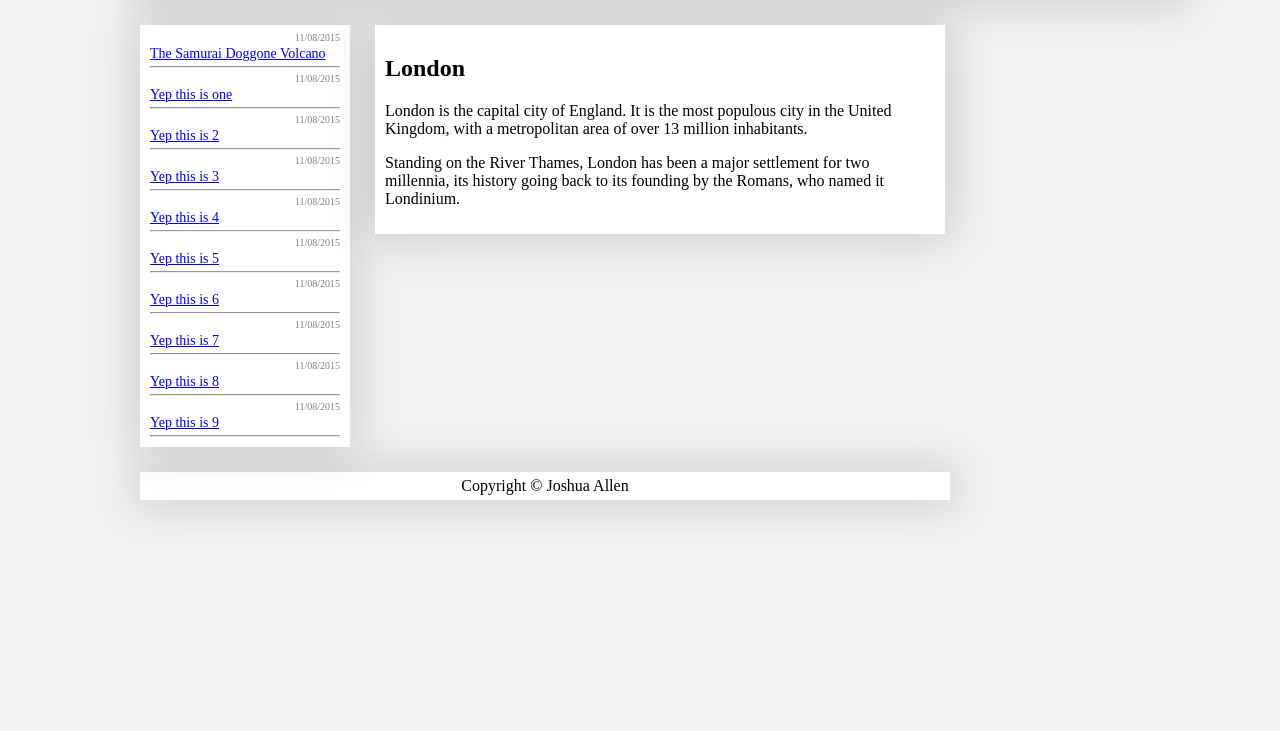
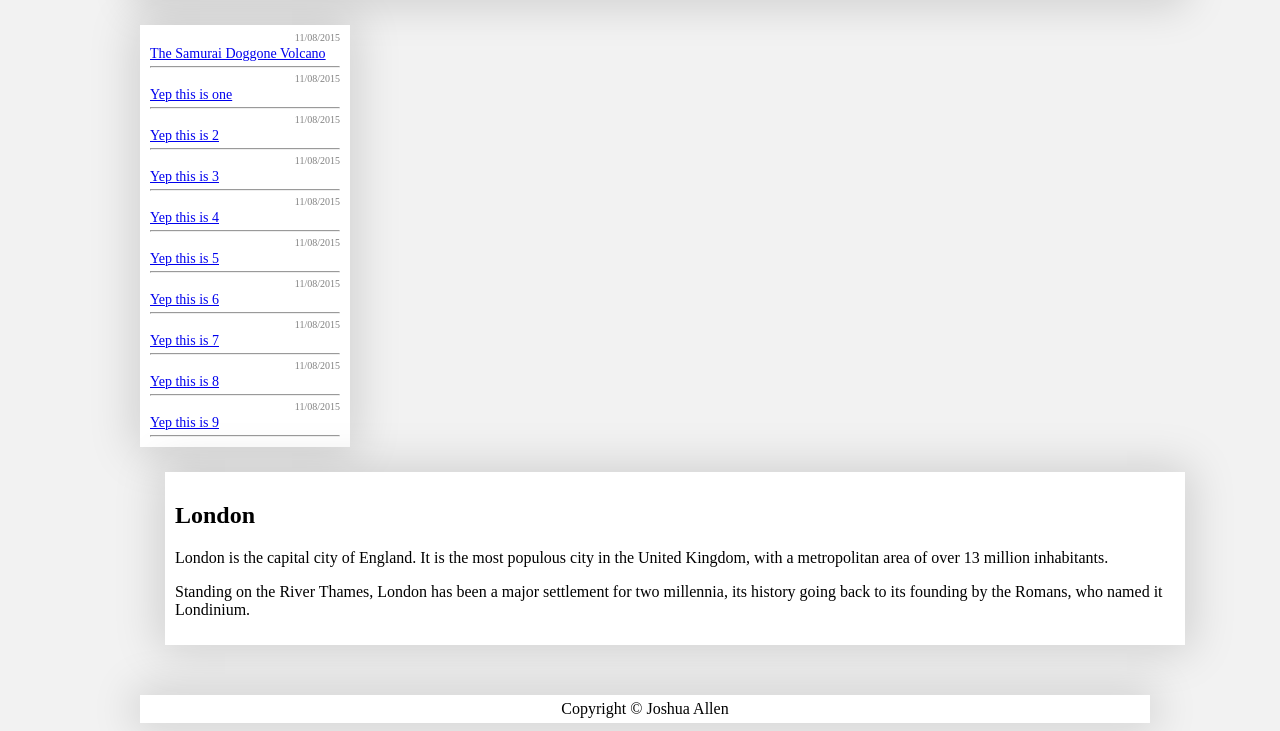
Before and after one commit to Joshua-Allen/Joshua-Allen.github.io, a PHP site: page / in a window 1280 px wide. Shown: the part 88-819 px from the top of the page. Before the commit the page ends 603 px from the top, so only its background shows below. Run offline with PHP 8.4, Linux system fonts and the light colour scheme; some libraries are stand-ins or nearby versions.

Commit message:
main width

```diff
--- a/css/test.css
+++ b/css/test.css
@@ -28,7 +28,8 @@ nav {
 	box-shadow: 0px 0px 43px 6px rgba(0,0,0,0.15);
 }
 section {
-    width:550px;
+    /* width:550px; */
+	width: 100%;
     float:left;
     padding:10px;
 
@@ -40,7 +41,7 @@ section {
 	box-shadow: 0px 0px 43px 6px rgba(0,0,0,0.15);
 }
 footer {
-	max-width: 800px;
+	width: 100%;
     background-color:white;
     color:black;
     clear:both;
```
